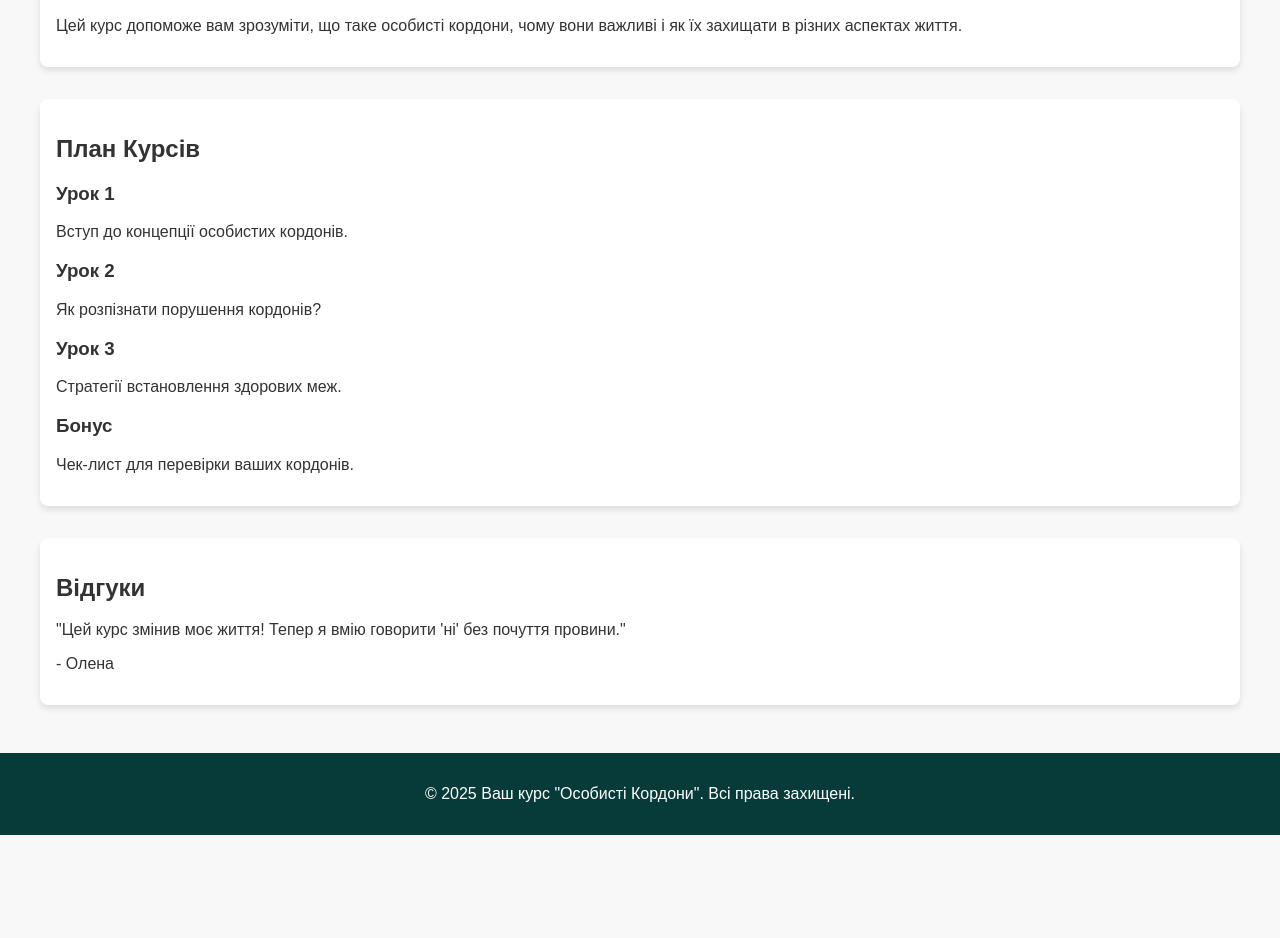
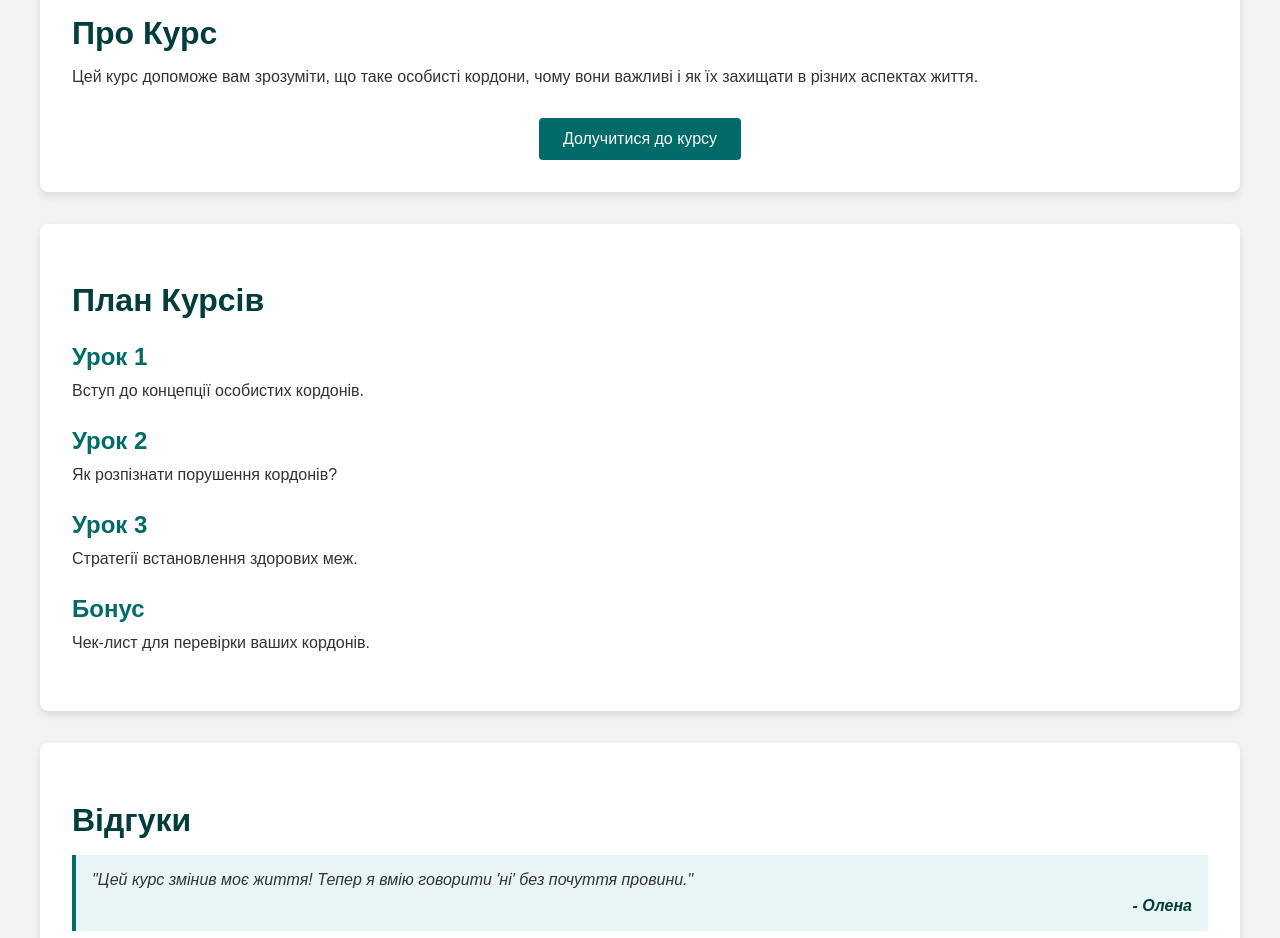
Before and after one commit to urka111/site1, a plain HTML site: page index.html in a window 1280 px wide. Shown: the part 234-1172 px from the top of the page. Before the commit the page ends 1069 px from the top, so only its background shows below. Drawn offline with Linux system fonts and the light colour scheme; a web font is replaced by a local one.

Commit message:
Update index.html

```diff
--- a/index.html
+++ b/index.html
@@ -10,44 +10,113 @@
             font-family: 'Arial', sans-serif;
             margin: 0;
             padding: 0;
-            background-color: #f8f8f8;
+            background-color: #f3f3f3;
             color: #333;
         }
+
         header {
-            background-color: #073b3a;
-            color: white;
+            background-color: #003d3b;
+            color: #ffffff;
             text-align: center;
             padding: 2rem 1rem;
         }
+
         header h1 {
             margin: 0;
-            font-size: 2rem;
+            font-size: 2.5rem;
         }
+
+        header p {
+            font-size: 1.2rem;
+            margin-top: 0.5rem;
+        }
+
         .container {
             max-width: 1200px;
             margin: 0 auto;
+            padding: 2rem;
+        }
+
+        section {
+            background: #ffffff;
+            border-radius: 8px;
+            box-shadow: 0 4px 8px rgba(0, 0, 0, 0.1);
+            padding: 2rem;
+            margin-bottom: 2rem;
+        }
+
+        section h2 {
+            color: #003d3b;
+            font-size: 2rem;
+            margin-bottom: 1rem;
+        }
+
+        .lesson {
+            margin-bottom: 1.5rem;
+        }
+
+        .lesson h3 {
+            color: #006b68;
+            font-size: 1.5rem;
+            margin-bottom: 0.5rem;
+        }
+
+        .lesson p {
+            margin: 0;
+            font-size: 1rem;
+            line-height: 1.5;
+        }
+
+        footer {
+            background-color: #003d3b;
+            color: #ffffff;
+            text-align: center;
             padding: 1rem;
         }
-        section {
-            margin-bottom: 2rem;
+
+        footer p {
+            margin: 0;
+            font-size: 1rem;
+        }
+
+        .cta {
+            text-align: center;
+            margin-top: 2rem;
+        }
+
+        .cta button {
+            background-color: #006b68;
+            color: #ffffff;
+            font-size: 1rem;
+            padding: 0.75rem 1.5rem;
+            border: none;
+            border-radius: 4px;
+            cursor: pointer;
+            transition: background-color 0.3s;
+        }
+
+        .cta button:hover {
+            background-color: #004f4d;
+        }
+
+        .testimonial {
+            background-color: #e8f5f4;
+            border-left: 4px solid #006b68;
             padding: 1rem;
-            background: white;
-            border-radius: 8px;
-            box-shadow: 0 4px 6px rgba(0, 0, 0, 0.1);
+            margin: 1rem 0;
+            font-style: italic;
         }
-        .lesson {
-            margin-bottom: 1rem;
+
+        .testimonial p {
+            margin: 0;
         }
-        .lesson h2 {
-            margin: 0;
-            font-size: 1.5rem;
-            color: #073b3a;
-        }
-        footer {
-            text-align: center;
-            padding: 1rem;
-            background-color: #073b3a;
-            color: white;
+
+        .testimonial span {
+            display: block;
+            margin-top: 0.5rem;
+            text-align: right;
+            font-weight: bold;
+            color: #003d3b;
         }
     </style>
 </head>
@@ -61,6 +130,9 @@
         <section>
             <h2>Про Курс</h2>
             <p>Цей курс допоможе вам зрозуміти, що таке особисті кордони, чому вони важливі і як їх захищати в різних аспектах життя.</p>
+            <div class="cta">
+                <button>Долучитися до курсу</button>
+            </div>
         </section>
 
         <section>
@@ -85,8 +157,10 @@
 
         <section>
             <h2>Відгуки</h2>
-            <p>"Цей курс змінив моє життя! Тепер я вмію говорити 'ні' без почуття провини."</p>
-            <p>- Олена</p>
+            <div class="testimonial">
+                <p>"Цей курс змінив моє життя! Тепер я вмію говорити 'ні' без почуття провини."</p>
+                <span>- Олена</span>
+            </div>
         </section>
     </div>
 
```
